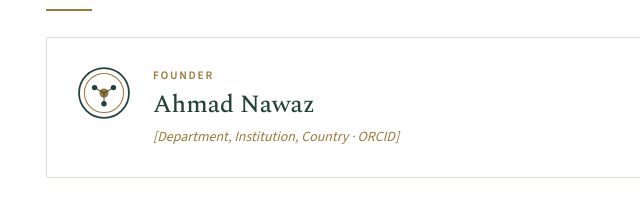
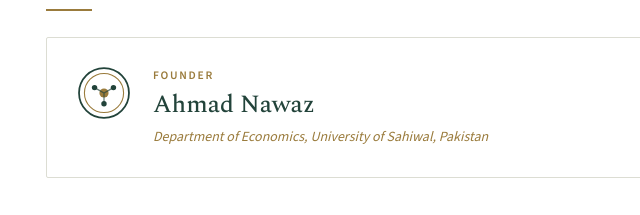
Before and after one commit to ahmadNJU/SERPI, a plain HTML site: page index.html in a window 1280 px wide. Shown: the part 2140-2355 px from the top of the page, 56-696 px from the left. Drawn offline with nearby package versions, Linux system fonts and the light colour scheme.

Commit message:
Update index.html

```diff
--- a/index.html
+++ b/index.html
@@ -278,7 +278,7 @@
       <div>
         <div class="role">Founder</div>
         <div class="name">Ahmad Nawaz</div>
-        <div class="aff"><span class="ph">[Department, Institution, Country &middot; ORCID]</span></div>
+        <div class="aff"><span class="ph">Department of Economics, University of Sahiwal, Pakistan</span></div>
       </div>
     </div>
 
```
